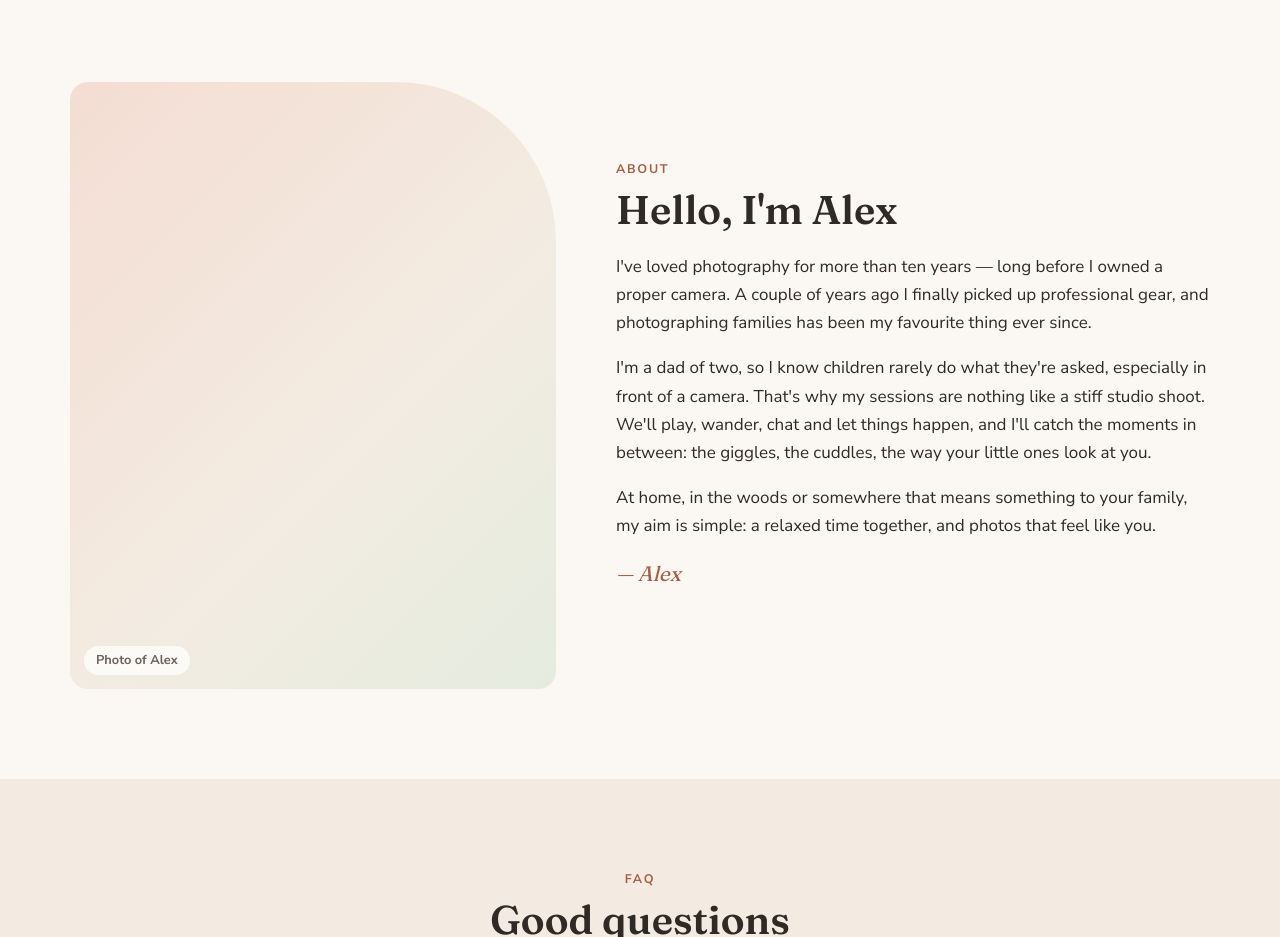
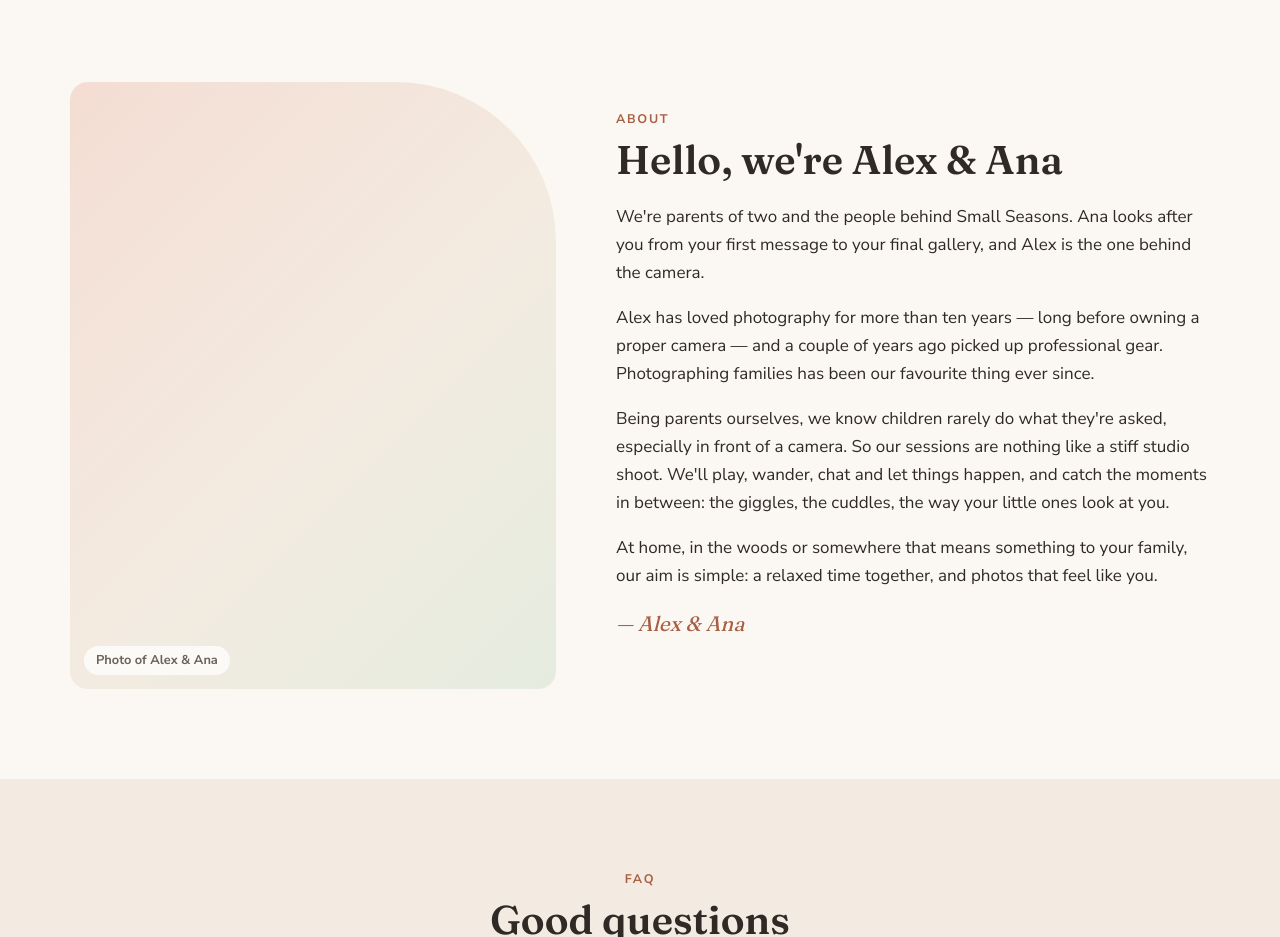
Before and after one commit to adbr10/luma-studio-site, a plain HTML site: page index.html in a window 1280 px wide. Shown: the part 4820-5757 px from the top of the page. Drawn offline with Linux system fonts and the light colour scheme.

Commit message:
About section: Alex & Ana
Co-Authored-By: Claude Opus 5.5 <noreply@anthropic.com>
Claude-Session: https://claude.ai/code/session_016YMP357Pqi1wbeZ25NRpBB

```diff
--- a/index.html
+++ b/index.html
@@ -244,14 +244,15 @@
   <!-- ABOUT -->
   <section class="section" id="about">
     <div class="container about-grid">
-      <div class="photo about-photo" data-img="images/about.jpg"><span>Photo of Alex</span></div>
+      <div class="photo about-photo" data-img="images/about.jpg"><span>Photo of Alex &amp; Ana</span></div>
       <div>
         <p class="eyebrow">About</p>
-        <h2>Hello, I'm Alex</h2>
-        <p>I've loved photography for more than ten years &mdash; long before I owned a proper camera. A couple of years ago I finally picked up professional gear, and photographing families has been my favourite thing ever since.</p>
-        <p>I'm a dad of two, so I know children rarely do what they're asked, especially in front of a camera. That's why my sessions are nothing like a stiff studio shoot. We'll play, wander, chat and let things happen, and I'll catch the moments in between: the giggles, the cuddles, the way your little ones look at you.</p>
-        <p>At home, in the woods or somewhere that means something to your family, my aim is simple: a relaxed time together, and photos that feel like you.</p>
-        <p class="signature">&mdash; Alex</p>
+        <h2>Hello, we're Alex &amp; Ana</h2>
+        <p>We're parents of two and the people behind Small Seasons. Ana looks after you from your first message to your final gallery, and Alex is the one behind the camera.</p>
+        <p>Alex has loved photography for more than ten years &mdash; long before owning a proper camera &mdash; and a couple of years ago picked up professional gear. Photographing families has been our favourite thing ever since.</p>
+        <p>Being parents ourselves, we know children rarely do what they're asked, especially in front of a camera. So our sessions are nothing like a stiff studio shoot. We'll play, wander, chat and let things happen, and catch the moments in between: the giggles, the cuddles, the way your little ones look at you.</p>
+        <p>At home, in the woods or somewhere that means something to your family, our aim is simple: a relaxed time together, and photos that feel like you.</p>
+        <p class="signature">&mdash; Alex &amp; Ana</p>
       </div>
     </div>
   </section>
```
